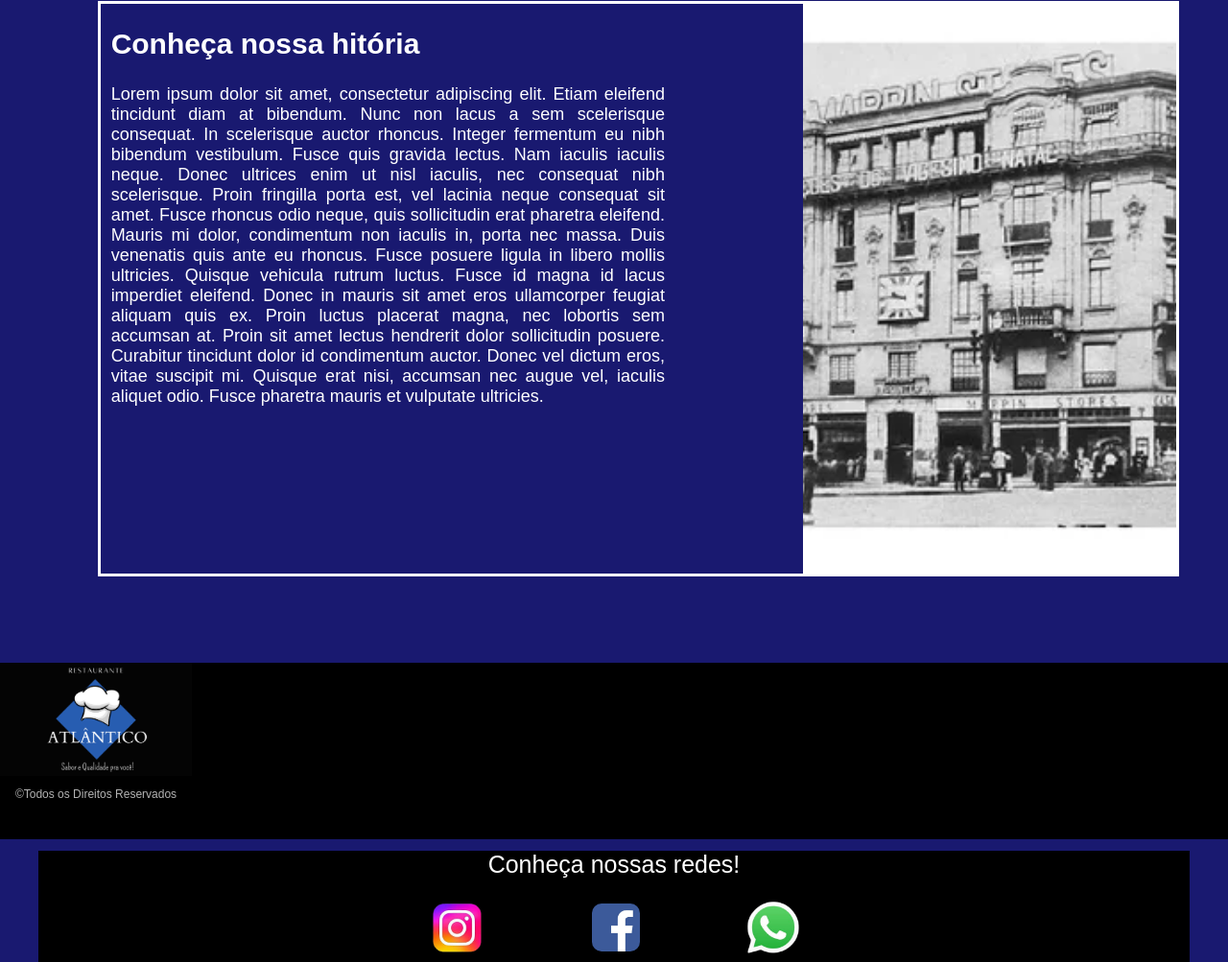
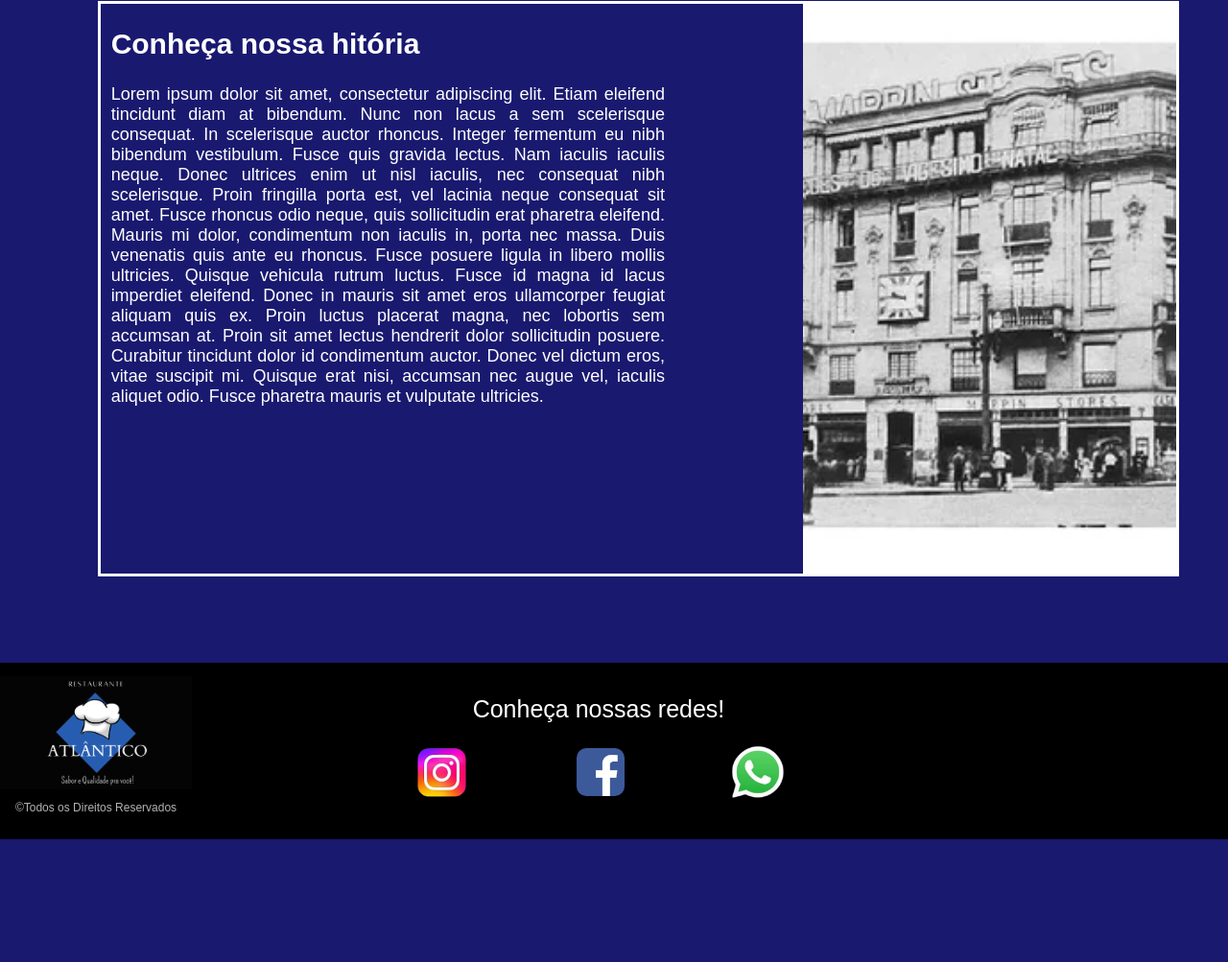
Before and after one commit to AllanSzczpanski/Atl_Rest, a plain HTML site: page index.html in a window 1280 px wide. Shown: the part 858-1861 px from the top of the page at 96% size. After the commit the page ends 1733 px from the top, so only its background shows below. Drawn offline with Linux system fonts and the light colour scheme.

Commit message:
Correção de bugs

```diff
--- a/assets/css/index.css
+++ b/assets/css/index.css
@@ -147,18 +147,18 @@ a {
     background-color: #000;
     color: #fff;
     bottom: 0;
-    position: relative;
-    flex-wrap: wrap;
+
 }
 
 .content-footer {
     display: flex;
     justify-content: center;
+    align-self: center;
     align-items: center;
     flex-direction: column;
     margin: 5vh;
     order: 1;
-    width: 1300px;
+    width: 60vw;
     background-color: #000;
 }
 
@@ -195,3 +195,7 @@ a {
     width: 200px;
     height: auto;
 }
+
+footer, .container-footer {
+    bottom: 0px;
+}
```
